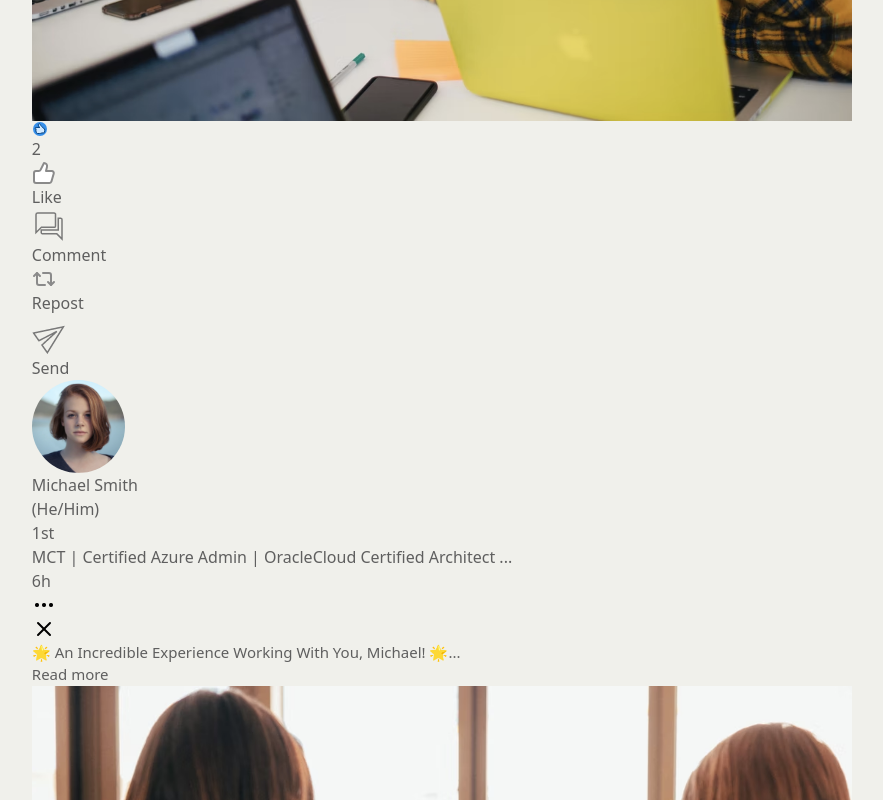
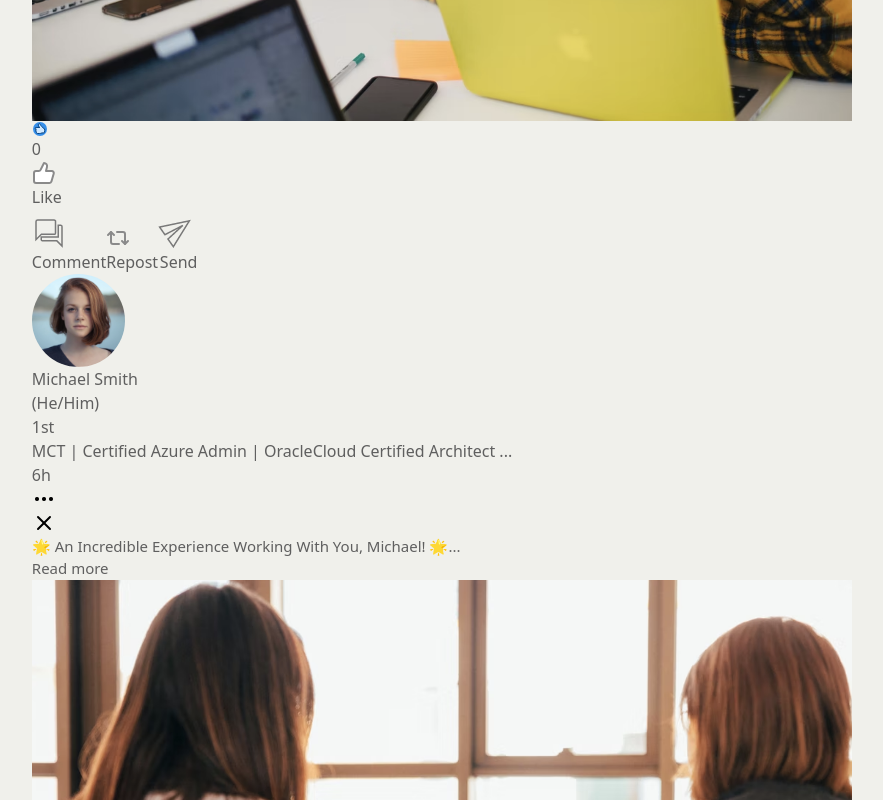
Before and after one commit to BHuvaneshvar933/Linkedin-Clone, a React (Vite) app: page / in a window 1280 px wide. Shown: the part 3860-4660 px from the top of the page, without its empty margins (45-928 px from the left). Built offline with nearby package versions, Linux system fonts and the light colour scheme.

Commit message:
Update ContainerMain.jsx

```diff
--- a/src/components/ContainerMain.jsx
+++ b/src/components/ContainerMain.jsx
@@ -1,90 +1,133 @@
-import React,{useState} from 'react'
+import React, { useState,useEffect } from 'react';
 import user1 from "../assets/user-1.png";
-import image from "../assets/image.png"
-import calender from "../assets/calender.png"
-import article from "../assets/article.png"
+import image from "../assets/image.png";
+import calender from "../assets/calender.png";
+import article from "../assets/article.png";
 import { posts } from '../constants';
-import x from "../assets/x.png"
-import dots from "../assets/dots.png"
-import like from "../assets/like.png"
-import slike from "../assets/slike.svg"
-import repost from "../assets/repost.png"
-import comment from "../assets/comment.png"
-import send from "../assets/send.png"
-import {ThumbsUp} from "lucide-react"
+import x from "../assets/x.png";
+import dots from "../assets/dots.png";
+import slike from "../assets/slike.svg";
+import repost from "../assets/repost.png";
+import commentimg from "../assets/comment.png";
+import send from "../assets/send.png";
+import { ThumbsUp } from "lucide-react";
+import smile from "../assets/smile.png"
+import frame from "../assets/frame.png"
+
 const ContainerMain = () => {
   const [expandedPosts, setExpandedPosts] = useState({});
-  const [clicked,setClicked]=useState({});
+  const [clicked, setClicked] = useState({});
+  const [liked, setLiked] = useState({});
+  const [comment,setComment]=useState({});
+  const [commentlist, setCommentlist] = useState(
+    JSON.parse(localStorage.getItem("comment")) || Array(posts.length).fill([])
+  );
+
+
+  const [text,setText]=useState("");
+
+
   const handleMore = (index) => {
     setExpandedPosts((prevState) => ({
       ...prevState,
-      [index]: !prevState[index], // Toggle the current post
+      [index]: !prevState[index],
     }));
   };
-  const handleButtons=(index)=>{
 
-    setClicked((prevState)=>({
+  const handleComment = (index) => {
+    setComment((prevState) => ({
       ...prevState,
-      [index]:!prevState[index], //Toggle the buttons
+      [index]: !prevState[index],
+    }))
+  }
 
-    }))
+  const handleButtons = (index) => {
+    setClicked((prevState) => ({
+      ...prevState,
+      [index]: !prevState[index],
+    }));
+  };
 
+  const handleLikes = (index) => {
+    setLiked((prevState) => ({
+      ...prevState,
+      [index]: (prevState[index] || 0) + (prevState[index] ? -1 : 1),
+    }));
+  };
+
+  const handleCommentSection = (index) => {
+    if (!text) {
+      alert("Please fill the field");
+      return;
     }
+    const updatedCommentList = [...commentlist];
+    updatedCommentList[index] = [...(updatedCommentList[index] || []), { commentText: text }];
+    setCommentlist(updatedCommentList);
+    localStorage.setItem("comment", JSON.stringify(updatedCommentList));
+    setText("");
+  };
+
+
+  useEffect(()=>{
+    const savedComment=JSON.parse(localStorage.getItem("comment"))|| [];
+    setCommentlist(savedComment);
+
+  },[])
   return (
-
     <div className='relative right-5 basis-5/12 ml-10' id="sec">
       <div className='flex flex-col rounded-xl h-32 border-2 bg-white w-full'>
         <div className='flex cursor-pointer'>
-        <img src={user1} className='w-14 mt-4 ml-4' id="img1"/>
-        <p className='absolute ml-24 mt-4 border-2 pr-48 text-black font-semibold bg- pl-4 py-3 rounded-3xl border-gray-400 text-left' id="back">Start a post, try writing with AI</p>
+          <img src={user1} className='w-14 mt-4 ml-4' id="img1" alt="User avatar" />
+          <p className='absolute ml-24 mt-4 border-2 pr-48 text-black font-semibold pl-4 py-3 rounded-3xl border-gray-400 text-left' id="back">
+            Start a post, try writing with AI
+          </p>
         </div>
-        <div className='flex space-x-20 pl-6 pt-2 pb-2 '>
+        <div className='flex space-x-20 pl-6 pt-2 pb-2'>
           <div className='flex py-3 px-2 space-x-2' id="post1">
-          <img src={image} className='w-7 h-7'/>
+            <img src={image} className='w-7 h-7' alt="Media" />
             <p className='text-base font-semibold'>Media</p>
           </div>
           <div className='flex py-3 px-2 space-x-2' id="post">
-          <img src={calender} className='w-7 h-7'/>
+            <img src={calender} className='w-7 h-7' alt="Events" />
             <p className='text-base font-semibold'>Events</p>
           </div>
           <div className='flex py-3 px-2 space-x-2' id="post">
-          <img src={article} className='w-7 h-7'/>
+            <img src={article} className='w-7 h-7' alt="Write article" />
             <p className='text-base font-semibold'>Write article</p>
           </div>
         </div>
       </div>
+
       <div className='flex py-1'>
-      <div className='w-10/12 relative mt-3  h-0.5 bg-gray-400 '></div>
-      <p className=' ml-5 text-xs'>sort by: Top</p>
+        <div className='w-10/12 relative mt-3 h-0.5 bg-gray-400'></div>
+        <p className='ml-5 text-xs'>sort by: Top</p>
       </div>
+
+      <section>
+        {posts.map((post, index) => (
+          <article key={index} className='bg-white rounded-xl mb-3'>
+            <header className='flex px-6 py-3'>
               <div>
-         {posts.map((post,index) => (
-
-          <div key={index} className='bg-white rounded-xl mb-3 ' >
-          <div  className='flex px-6 py-3 '>
-            <div >
-              <img src={post.image} id="img1" className='w-12'/>
+                <img src={post.image} id="img1" className='w-12' alt={`${post.user}'s avatar`} />
               </div>
-            <div className='flex flex-col '>
+              <div className='flex flex-col'>
                 <div className='flex space-x-2 ml-3'>
                   <p className='text-black font-semibold cursor-pointer hover:text-indigo-600 hover:underline'>{post.user}</p>
-              <p >{post.gender}</p>
+                  <p>{post.gender}</p>
                   <div className='bg-neutral-500 w-1 h-1 mt-3 rounded'></div>
                   <p>{post.num}</p>
                 </div>
-              <p className='text-xs text-neutral-500 ml-3'>
-              {post.desc}</p>
+                <p className='text-xs text-neutral-500 ml-3'>{post.desc}</p>
                 <p className='text-xs ml-3'>{post.time}</p>
               </div>
-            <div className='absolute flex justify-end w-11/12 '>
-            <img src={dots} className='w-5 h-5'/>
-              <img src={x} className='w-5 h-5'/>
+              <div className='absolute flex justify-end w-11/12'>
+                <img src={dots} className='w-5 h-5' alt="Options" />
+                <img src={x} className='w-5 h-5' alt="Close" />
               </div>
+            </header>
 
-          </div>
             <div className='w-11/12 pb-5 pl-8 space-y-3' id='text'>
               <p>{post.text1}<span>{!expandedPosts[index] ? '...' : ''}</span></p>
-
               {expandedPosts[index] && (
                 <>
                   <p>{post.text2}</p>
@@ -93,35 +136,103 @@ const ContainerMain = () => {
                   <p className='text-indigo-600 font-bold'>{post.text5}</p>
                 </>
               )}
-
-              <button onClick={() => handleMore(index)}>
+              <button onClick={() => handleMore(index)} className="text-blue-600 hover:underline">
                 {expandedPosts[index] ? 'Read less' : 'Read more'}
               </button>
             </div>
+
             <div>
-            <img src={post.pimage} className='px-1'/>
+              <img src={post.pimage} className='px-1' alt="Post content" />
             </div>
-            <div className='flex space-x-1 '>
-              <img src={slike} className='w-4 py-3 ml-5'/>
-              <p className='mt-2 text-base '>2</p>
+
+            <div className='flex space-x-1'>
+  <img src={slike} className='w-4 py-3 ml-5' alt="Likes icon" onClick={() => handleLikes(index)} />
+  <p className='mt-2 text-base'>{liked[index] || 0}</p>
+</div>
+
+
+            <div className='h-px ml-5 w-11/12 bg-gray-200'></div>
+
+            <footer className='flex pl-1 py-2'>
+              <section >
+              <button
+                className='flex space-x-1 cursor-pointer h-14 py-4 px-7 rounded-md'
+                id="post"
+                onClick={() => {handleButtons(index),handleComment(index),handleLikes()}
+
+                }
+              >
+                <ThumbsUp color={`${clicked[index] ? '#0a66c2' : '#8a8a8a'}`} fill={`${!clicked[index] ? '#FFFFFF' : '#0a66c2'}`} onClick={()=>handleLikes(index)}/>
+                <span className={`font-semibold ${clicked[index] ? 'text-blue-700' : ''}`}>Like</span>
+              </button>
+              </section>
+              <button className='flex space-x-1 cursor-pointer h-14 py-4 px-7 rounded-md' id="post" onClick={()=>handleComment(index)}>
+                <img src={commentimg} className='w-7 h-7'  />
+                <span className='font-semibold'>Comment</span>
+              </button>
+              <button className='flex space-x-1 cursor-pointer h-14 px-7 py-4 rounded-md' id="post">
+                <img src={repost} className='w-7 h-7' alt="Repost icon" />
+                <span className='font-semibold'>Repost</span>
+              </button>
+              <button className='flex space-x-1 cursor-pointer h-14 px-7 py-4 rounded-md' id="post">
+                <img src={send} className='w-7 h-7' alt="Send icon" />
+                <span className='font-semibold'>Send</span>
+              </button>
+
+            </footer>
+            {comment[index] && (
+              <div className='pb-3 pr-4 flex-col space-x-3'>
+                <div className='flex mb-6 space-x-3'>
+                <img src={user1} className='w-11 mr-0  mt-4 ml-2' id="img1" alt="User avatar" />
+                <div className='flex border-2 border-zinc-400 rounded-full w-full mt-4 h-12 space-x-44'>
+                  <form  onSubmit={(e) => {
+                   e.preventDefault();
+                    handleCommentSection(index);
+                  }}>
+               <input type="text" placeholder='Comment here' className='w-full bg-transparent  pl-5 pb-1 h-12 outline-none ' value={text} onChange={(e)=>setText(e.target.value)} /></form>
+
+               <section className='flex'>
+               <img src={smile} className='w-7 h-7 mt-2 mr-3'/>
+               <img src={frame} className='w-7 h-7  mt-2'/>
+               </section>
+              </div>
+              </div>
+               {commentlist[index]?.map((item, i) =>(
+                <div key={i}>
+                  <div className='flex space-x-2'>
+                    <div >
+                    <img src={user1} className='w-11 ' id="img1"/></div>
+                    <div className='flex flex-col w-full  '>
+                    <section className='flex space-x-1 '>
+                    <p className='text-black font-semibold'>Ryan Gosling</p>
+                    <section className='py-3'>
+                    <div className="bg-gray-500 w-1 h-1 rounded-full "></div></section>
+                    <p className='text-xs mt-1.5'>You</p>
+
+                    </section>
+                    <section className='space-y-1'>
+                    <p className='text-xs font-light'>Tech Enthusiast | Student at Cambridge institute of technology | Web Developer</p>
+                    <p className='text-black'>{item.commentText}</p>
+                    <section className='flex space-x-2'>
+                    <p className='text-sm font-semibold'>Like</p>
+                    <p className='text-sm font-light'>|</p>
+                    <p className='text-sm font-medium'>Reply</p>
+                    </section>
+                    </section>
+                    </div>
+                    <img src={dots} className='w-5 h-5 ml-10'/>
+                    </div>
 
                 </div>
-            <div className='h-px ml-5 w-11/12 bg-gray-200' ></div>
-            <div className='flex pl-2 py-2'>
-              <div className='flex space-x-1 cursor-pointer h-14 py-4 px-7 rounded-md' id="post" onClick={()=>handleButtons(index)}>
-              <ThumbsUp  color={`${!clicked[index] ? '#8a8a8a' : '#0a66c2'}`} fill={`${clicked[index] ? '#0a66c2' : '#FFFFFF'}`}/><span id={`${clicked[index] ? 'case1':'case2'}`} className='font-semibold'>Like</span></div>
-              <div className='flex space-x-1 cursor-pointer h-14 py-4 px-7 rounded-md' id="post">
-              <img src={comment} className='w-7 h-7 '/><span>Comment</span></div>
-              <div className='flex space-x-1 cursor-pointer h-14 px-7 py-4 rounded-md' id="post">
-              <img src={repost} className='w-7 h-7 '/><span>Repost</span></div>
-              <div className='flex space-x-1 cursor-pointer h-14 px-7 py-4 rounded-md' id="post">
-              <img src={send} className='w-7 h-7 '/><span>Send</span></div>
-            </div>
-        </div>
-
                ))}
               </div>
+            )}
+
+          </article>
+        ))}
+      </section>
     </div>
-  )
-}
+  );
+};
+
 export default ContainerMain;
```
Lines whose indentation alone changed are shown as unchanged.
